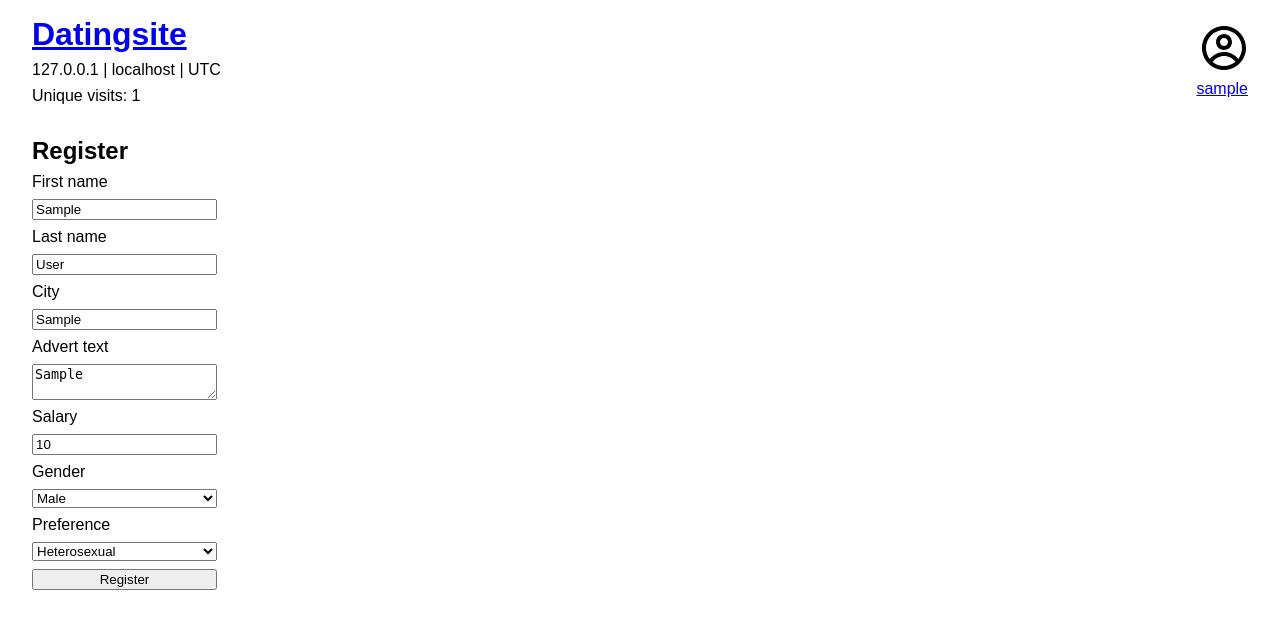
After one commit to Terper/datingsite, a PHP site: page /register.php in a window 1280 px wide. The commit adds this page. Shown: the top 629 px of the page. Run offline with PHP 8.4, Linux system fonts and the light colour scheme; the visitor is signed in with stand-in values (Sample User, id 1); tables that the repository leaves empty or names only in its code hold one stand-in row (values such as "Sample post").

Commit message:
register page

```diff
--- a/account.php
+++ b/account.php
@@ -76,6 +76,7 @@ if (isset($_FILES["profilePicture"]) && isset($_POST["uploadPicture"]) && $_POST
     <?php include "header.php"; ?>
     <main>
         <a href="logout.php" class="logout">Log out</a>
+        <a href="register.php"><?php if ($_SESSION["registered"] == 0 ) {print("Register");} else {print("Update registration");}?></a>
         <div>
             <form method="post" enctype="multipart/form-data" class="profilePictureForm">
                 <?php if (isset($error)) {
--- /dev/null
+++ b/css/register.css
@@ -0,0 +1,11 @@
+form {
+  display: flex;
+  padding: 1rem;
+  flex-direction: column;
+  gap: 0.5rem;
+  max-width: fit-content;
+}
+
+h2 {
+  margin: 0;
+}
--- /dev/null
+++ b/register.php
@@ -0,0 +1,90 @@
+<?php
+
+require_once "firstVisitCookie.php";
+include_once "db.php";
+
+$genders = [
+  "male",
+  "female",
+  "other"
+];
+
+$preferences = [
+  "heterosexual",
+  "homosexual",
+  "bisexual",
+  "ceterosexual",
+  "pansexual"
+];
+
+session_start();
+if (!isset($_SESSION["username"])) {
+  header("location: index.php");
+  die();
+}
+
+if (isset($_POST["operation"])) {
+  $firstname = filter_input(INPUT_POST, "firstname", FILTER_SANITIZE_SPECIAL_CHARS);
+  $lastname = filter_input(INPUT_POST, "lastname", FILTER_SANITIZE_SPECIAL_CHARS);
+  $city = filter_input(INPUT_POST, "city", FILTER_SANITIZE_SPECIAL_CHARS);
+  $ad = filter_input(INPUT_POST, "ad", FILTER_SANITIZE_SPECIAL_CHARS);
+  $salary = filter_input(INPUT_POST, "salary", FILTER_SANITIZE_SPECIAL_CHARS);
+  $gender = filter_input(INPUT_POST, "gender", FILTER_SANITIZE_SPECIAL_CHARS);
+  $preference = filter_input(INPUT_POST, "preference", FILTER_SANITIZE_SPECIAL_CHARS);
+  $query = "UPDATE users SET firstname = '$firstname', lastname = '$lastname', city = '$city', ad = '$ad', salary = '$salary', gender = '$gender', preference = '$preference', registered = '1' WHERE id = '" . $_SESSION["id"] . "'";
+  $result = mysqli_query($db, $query);
+  $_SESSION["registered"] = 1;
+}
+
+$info = mysqli_fetch_assoc(mysqli_query($db, "SELECT firstname, lastname, city, ad, salary, gender, preference, registered FROM users WHERE id = '" . $_SESSION["id"] . "'"));
+$operation = "register";
+if ($info["registered"] === "1") {
+  $operation = "update";
+}
+
+?>
+
+<!DOCTYPE html>
+<html lang="en">
+<head>
+  <meta charset="UTF-8">
+  <meta name="viewport" content="width=device-width, initial-scale=1.0">
+  <title>Datingsite | Register</title>
+  <style>
+      <?php include "css/style.css"; ?><?php include "css/register.css"; ?>
+    </style>
+</head>
+<body>
+  <?php include "header.php"; ?>
+  <main>
+    <form method="post">
+      <h2>Register</h2>
+      <label for="firstname">First name</label>
+      <input type="text" name="firstname" id="firstname" value="<?php print($info["firstname"]); ?>" required>
+      <label for="lastname">Last name</label>
+      <input type="text" name="lastname" id="lastname" value="<?php print($info["lastname"]); ?>" required>
+      <label for="city">City</label>
+      <input type="text" name="city" id="city" value="<?php print($info["city"]); ?>" required>
+      <label for="ad">Advert text</label>
+      <textarea name="ad" id="ad" required><?php print($info["ad"]); ?></textarea>
+      <label for="salary">Salary</label>
+      <input type="number" name="salary" id="salary" value="<?php print($info["salary"]); ?>" required>
+      <label for="gender">Gender</label>
+      <select name="gender" id="gender" required>
+      <?php foreach ($genders as $gender) {
+        print("<option value='" . $gender . "'" . ($gender === $info["gender"] ? " selected" : "") . ">" . ucfirst($gender) . "</option>");
+      }
+      ?>
+      </select>
+      <label for="preference">Preference</label>
+      <select name="preference" id="preference" required>
+      <?php foreach ($preferences as $preference) {
+        print("<option value='" . $preference . "'" . ($preference === $info["preference"] ? " selected" : "") . ">" . ucfirst($preference) . "</option>");
+      }
+      ?>
+      </select>
+      <input type="submit" name="operation" value="<?php print(ucfirst($operation)) ?>" />
+    </form>
+  </main>
+</body>
+</html>
```
